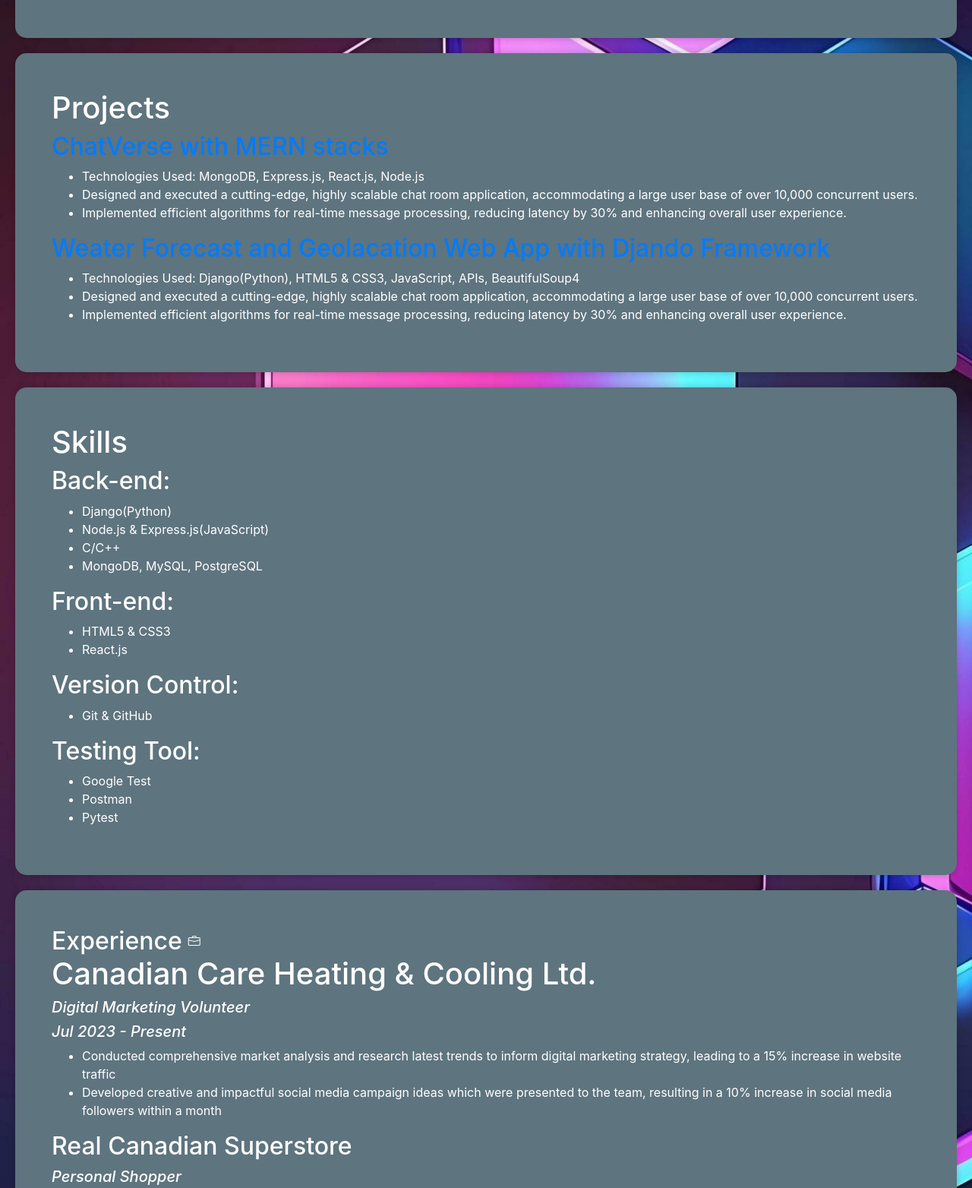
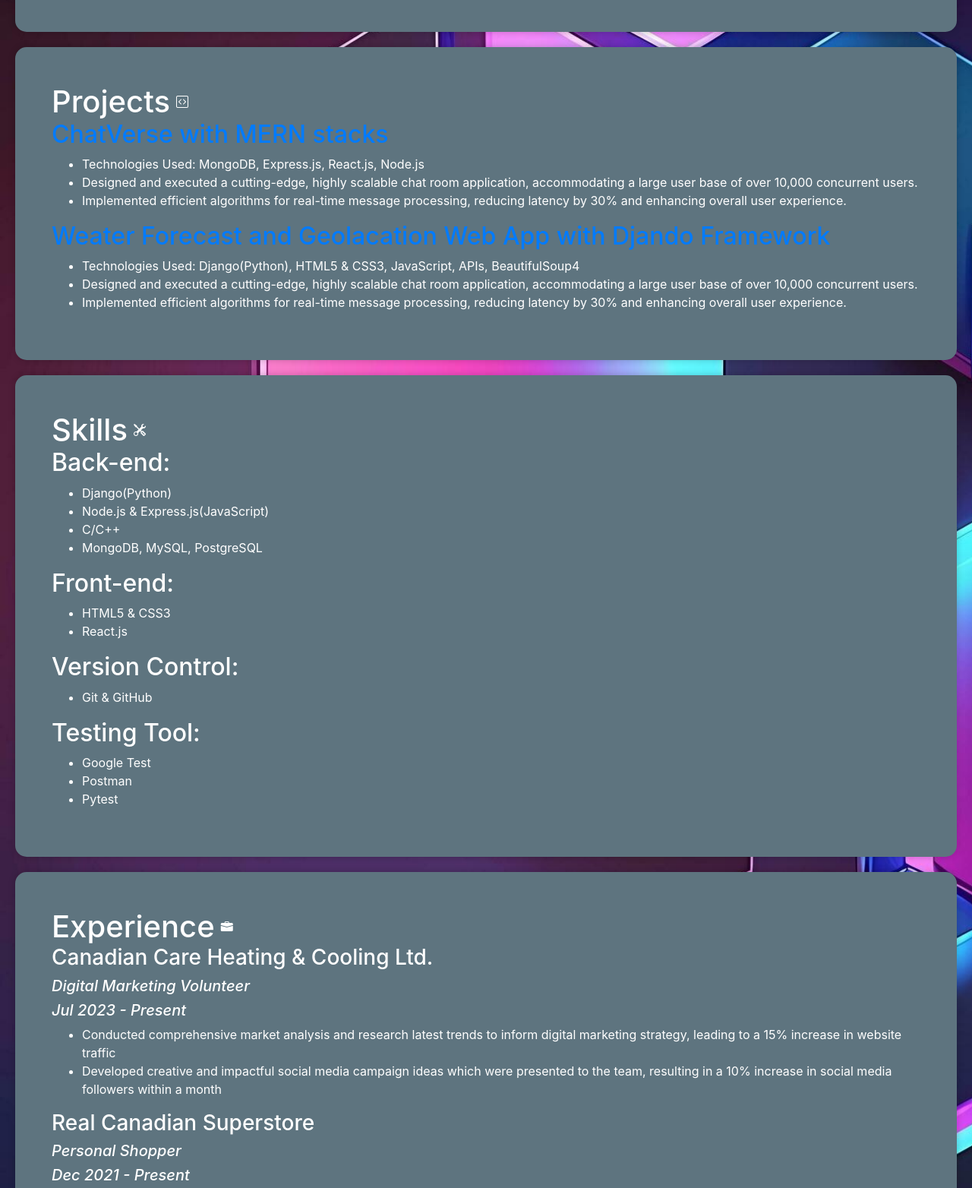
Before and after one commit to Didipaldidi/MyPortfolioBlog, a plain HTML site: page index.html in a window 1280 px wide. Shown: the part 760-2324 px from the top of the page at 76% size. Drawn offline with nearby package versions, Linux system fonts and the light colour scheme.

Commit message:
added icons to each sections

```diff
--- a/index.html
+++ b/index.html
@@ -74,7 +74,10 @@
         <!-- Div for Education -->
         <div id="education" class="p-5 rounded-box">
             <!-- Your Education content here -->
-            <h1>Education</h1>
+            <div class="d-flex align-items-center">
+                <h1 class="mb-0">Education</h1>
+                <i class="bi bi-mortarboard-fill ml-2 fs-4"></i>
+            </div>
             <h3><strong>Douglas College</strong> - <em>Computer Science Diploma</em></h3>
             <ul>
                 <li>
@@ -104,7 +107,10 @@
         <!-- Div for Projects -->
         <div id="projects" class="p-5 rounded-box">
             <!-- Your Projects content here -->
-            <h1>Projects</h1>
+            <div class="d-flex align-items-center">
+                <h1 class="mb-0">Projects</h1>
+                <i class="bi bi-code-square ml-2 fs-6"></i>
+            </div>
             <!-- ... More content ... -->
             <h2><strong></strong><a href="https://github.com/Didipaldidi/ChatVerse-using-MERN-stacks">ChatVerse with MERN stacks</a></strong><br></h2>
             <ul>
@@ -130,7 +136,10 @@
         <!-- Div for Skills -->
         <div id="skills" class="p-5 rounded-box">
             <!-- Your Skills content here -->
-            <h1>Skills</h1>
+            <div class="d-flex align-items-center">
+                <h1 class="mb-0">Skills</h1>
+                <i class="bi bi-tools ml-2 fs-6"></i>
+            </div>
             <h2>Back-end: </h2>
             <ul>
                 <li>Django(Python)</li>
@@ -160,11 +169,11 @@
         <div id="experience" class="p-5 rounded-box">
             <!-- Your experience content here -->
             <div class="d-flex align-items-center">
-                <h2 class="mb-0">Experience</h2>
-                <i class="bi bi-briefcase ml-2 fs-4"></i>
+                <h1 class="mb-0">Experience</h1>
+                <i class="bi bi-briefcase-fill ml-2 fs-4"></i>
             </div>
             <!-- ... More content ... -->
-            <h1>Canadian Care Heating & Cooling Ltd.</h1>
+            <h3>Canadian Care Heating & Cooling Ltd.</h3>
             <h5><em>Digital Marketing Volunteer</em></h5>
             <h5><em>Jul 2023 - Present</em></h5>
 
@@ -174,7 +183,7 @@
                 <li>Developed creative and impactful social media campaign ideas which were presented to the team, resulting in a 10%
                 increase in social media followers within a month</li>
             </ul>
-            <h2>Real Canadian Superstore</h2>
+            <h3>Real Canadian Superstore</h3>
             <h5><em>Personal Shopper</em></h5>
             <h5><em>Dec 2021 - Present</em></h5>
 
@@ -200,10 +209,6 @@
         </div>
     </div>
 </div>
-This will place the icons horizontally centered within the modal content. The d-flex class creates a flex container, and
-justify-content-center centers its contents horizontally.
-
-
 
     <script type="text/javascript" src="bubbles.js"></script>
     <script type="text/javascript" src="index.js"></script>
```
